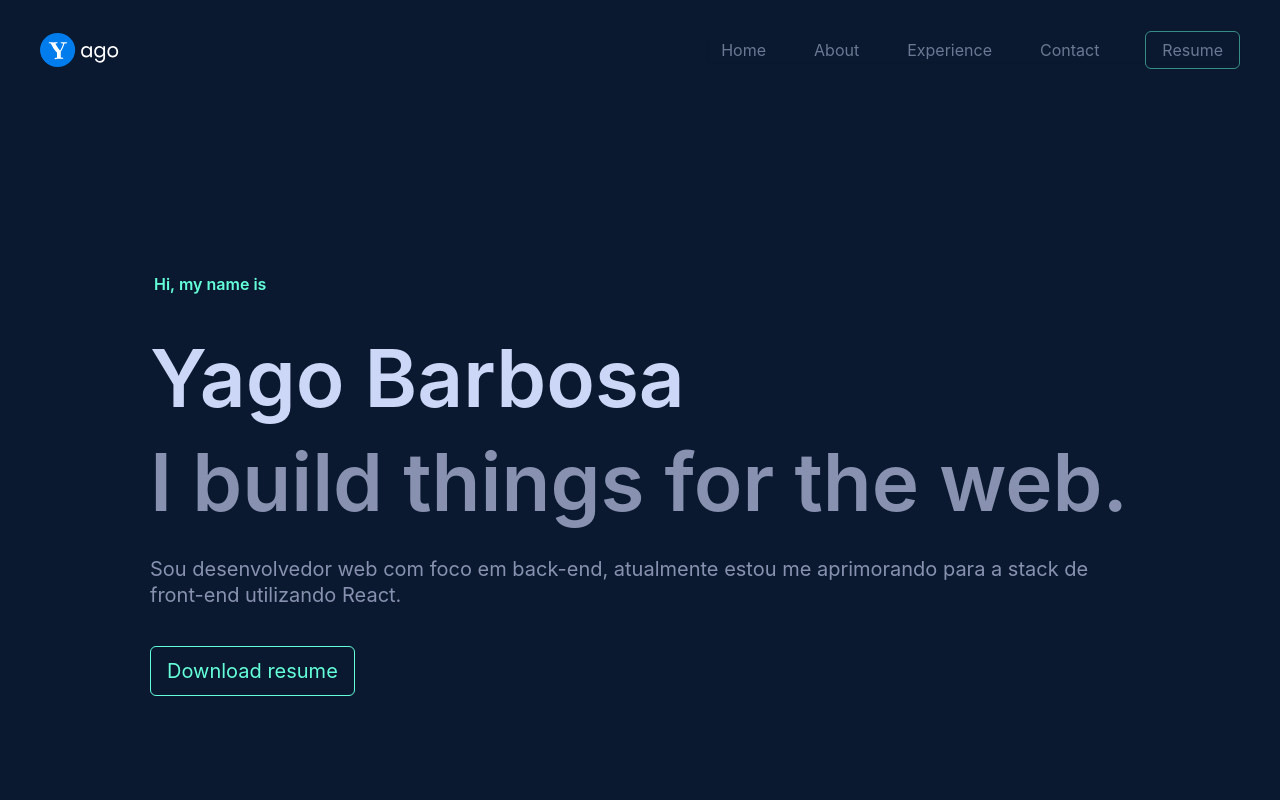
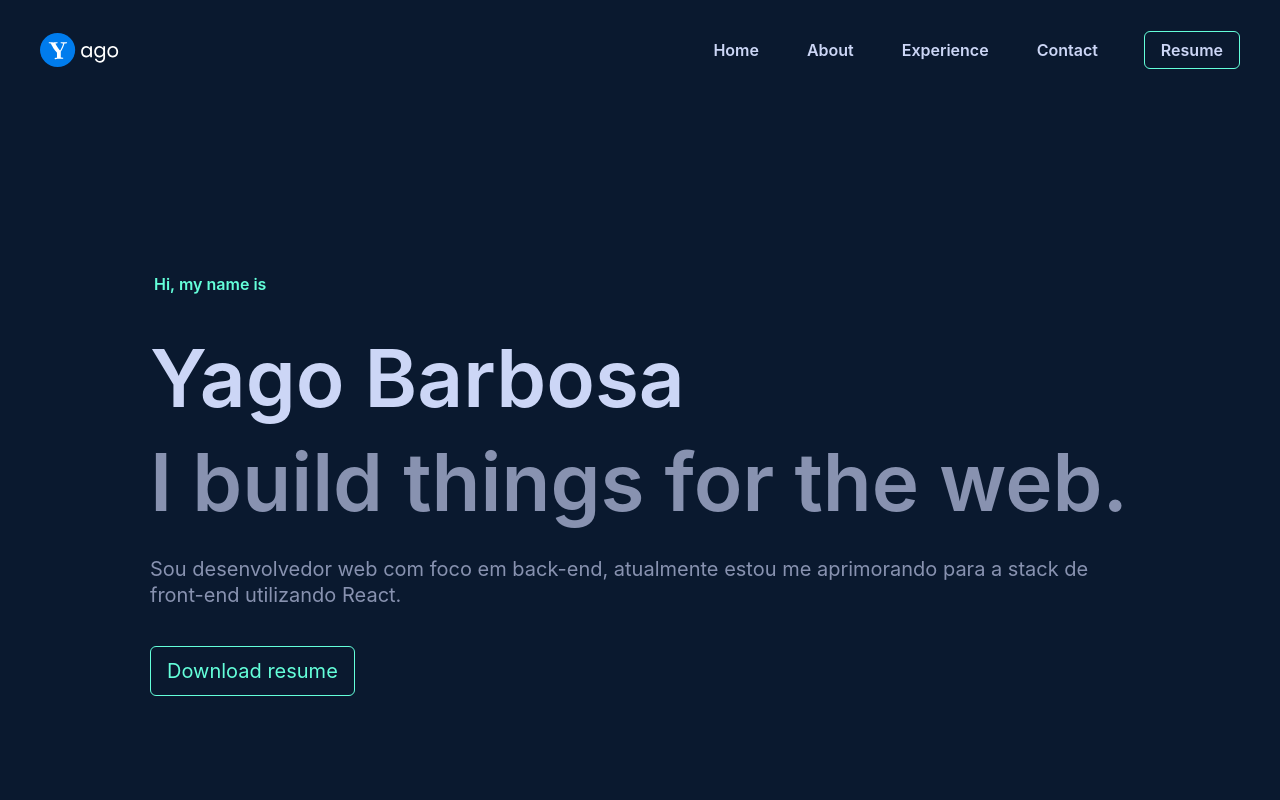
Before and after one commit to YagoB16/web-profile, a Next.js app: page / in a window 1280 px wide. Shown: the top 800 px of the page. Built offline with nearby package versions, Linux system fonts and the light colour scheme.

Commit message:
Ajuste em sobreposição

```diff
--- a/src/components/NavBar.tsx
+++ b/src/components/NavBar.tsx
@@ -1,7 +1,7 @@
 'use client'
 
 import { AlignJustifyIcon } from 'lucide-react'
-import React, { useEffect } from 'react'
+import React, { useEffect, useRef } from 'react'
 import Image from 'next/image'
 import ImageLogo from '../app/assets/logo.svg'
 import { useState } from 'react'
@@ -9,6 +9,31 @@ import { useState } from 'react'
 export default function NavBar() {
     const [isScroll, setIsScroll] = useState(false)
     const [isMenuOpen, setIsMenuOpen] = useState(false)
+    const [isUpNav, setIsUpNav] = useState(false);
+
+    const divRef = useRef<HTMLDivElement>(null);
+
+    console.log(isUpNav);
+    useEffect(() => {
+        const handleMouseOver = () => {
+            setIsUpNav(!isUpNav);
+        };
+
+        const handleMouseOut = () => {
+            setIsUpNav(isUpNav);
+        };
+
+        const element = divRef.current;
+        if (element) {
+            element.addEventListener("mouseover", handleMouseOver);
+        }
+
+        if (element) {
+            element.addEventListener("mouseout", handleMouseOut);
+        }
+
+
+    }, []);
 
     useEffect(() => {
         window.addEventListener('scroll', () => {
@@ -20,14 +45,14 @@ export default function NavBar() {
         })
     })
     return (
-        <div className={`absolute z-1 left-0 right-0 max-w-full flex items-center h-[var(--nav-height)] bg-[var(--navy)] min-h-12 ${isScroll ? "fixed bg-[var(--navy)] opacity-50 shadow-sm drop-shadow-md" : ""} ${isMenuOpen ? "opacity-100" : ""} text-[var(--lightest-slate)] md:px-10 px-5 `}>
+        <div ref={divRef} className={`absolute z-1 left-0 right-0 max-w-full flex items-center h-[var(--nav-height)] bg-[var(--navy)] min-h-12  ${isScroll ? "fixed bg-[var(--navy)] opacity-50 shadow-sm drop-shadow-md" : ""} ${isMenuOpen || isUpNav ? "opacity-100" : ""} font-semibold !text-[var(--lightest-slate)] md:px-10 px-5 `}>
             <nav className="flex w-full justify-between items-center gap-8 z-50 ">
                 <div>
                     <Image src={ImageLogo} alt="Logo" width={140} height={40} />
                 </div>
 
                 <div className='hidden md:flex items-center'>
-                    <ul className={`flex gap-6 text-base ${isScroll ? "" : "bg-[var(--navy)] shadow-sm opacity-50"}`}>
+                    <ul className={`flex gap-6 text-base opacity-100 ${isScroll ? "" : "bg-[var(--navy)] opacity-50"}`}>
                         <li>
                             <a href="#home" className="p-3 rounded-md transition-all hover:text-[var(--green)]">
                                 Home
```
